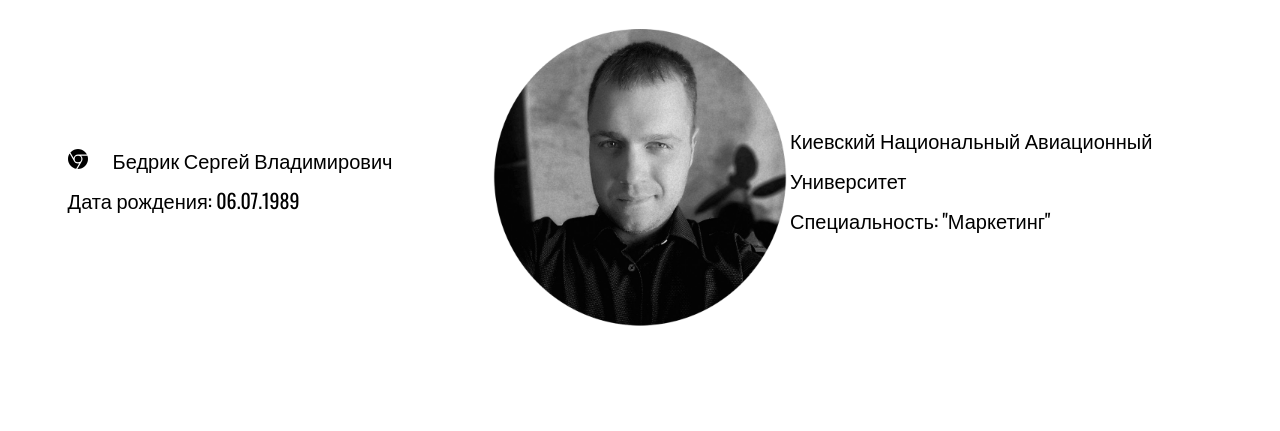
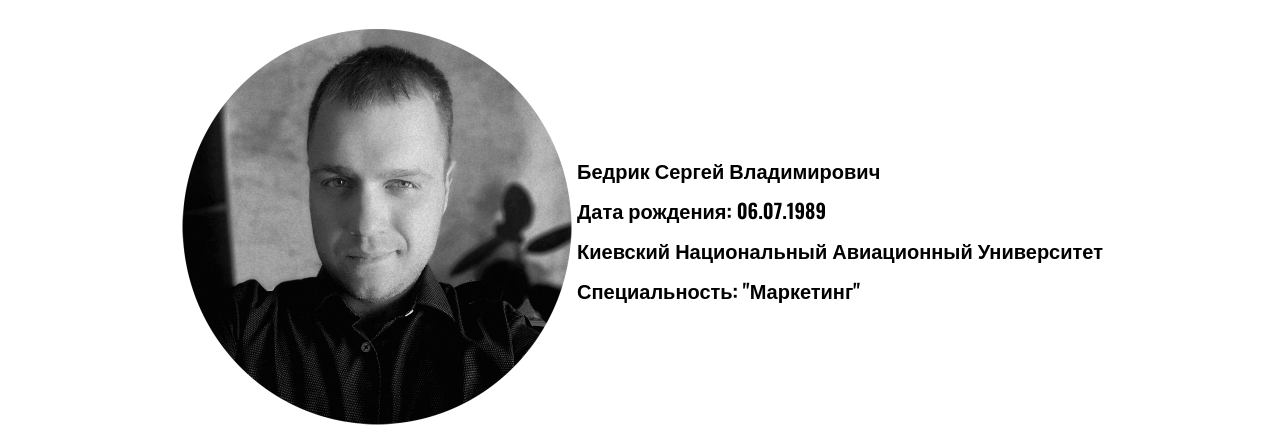
Before and after one commit to locizard/QA, a plain HTML site: page index.html in a window 1280 px wide. Shown: the part 421-852 px from the top of the page. Before the commit the page ends 800 px from the top, so only its background shows below. Drawn offline with nearby package versions, Linux system fonts and the light colour scheme.

Commit message:
feat: just save

```diff
--- a/index.html
+++ b/index.html
@@ -49,22 +49,15 @@
           </div>
           <div class="about">
             <div class="about_me">
-              <ul class="name_date">
-                  <div class="name_block"><li><img id="svg" src="img/svg/hard_skills/browser/chrome.svg" alt=""></li>
-                    <li class="about_me_item">Бедрик Сергей Владимирович</li></div>
-                <li class="about_me_item">Дата рождения: 06.07.1989</li>
-              </ul>
               <div class="about_me_item">
                 <img src="img/photo.png" alt="photo" />
               </div>
-              <div class="education">
-                <ul class="education_info">
-                  <li class="about_me_item">
-                    Киевский Национальный Авиационный Университет
-                  </li>
-                  <li class="about_me_item">Специальность: "Маркетинг"</li>
-                </ul>
-              </div>
+              <ul class="name_date">
+                <li class="about_me_item" id="name">Бедрик Сергей Владимирович</li>
+                <li class="about_me_item" id="date">Дата рождения: 06.07.1989</li>
+                <li class="about_me_item" id="diploma">Киевский Национальный Авиационный Университет</li>
+                <li class="about_me_item" id="marketing">Специальность: "Маркетинг"</li>
+              </ul>
             </div>
           </div>
         </div>
--- a/sass/style.sass
+++ b/sass/style.sass
@@ -2,10 +2,6 @@
     font-family: 'Oswald', sans-serif
     margin: 0
     padding: 0
-#svg
-    max-width: 20px
-    max-height: 20px
-    padding-right: 25px
 .wrapper
     max-width: 1600px
 .container
@@ -41,22 +37,17 @@ header
             font-size: 100px
         img
             height: 150px
-            // padding-top: 10px
     .about
-        // padding: 0 80px 0 80px
         &_me
             display: flex
             justify-content: center
             align-items: center
-            .name_date
-                .name_block
-                    display: flex
             ul li
                 list-style-type: none
-        .name_date, .education
+        .name_date
             line-height: 20px
             line-height: 40px
             font-size: 20px
-            width: 33%
+            font-weight: 600
         img
-            height: 300px
+            height: 400px
```
Also changed, not shown: css/style.min.css, img/svg/about/calendar.svg (added), img/svg/about/digital-marketing.svg (added), img/svg/about/graduated.svg (added), img/svg/about/name.svg (added), 1 other file.
